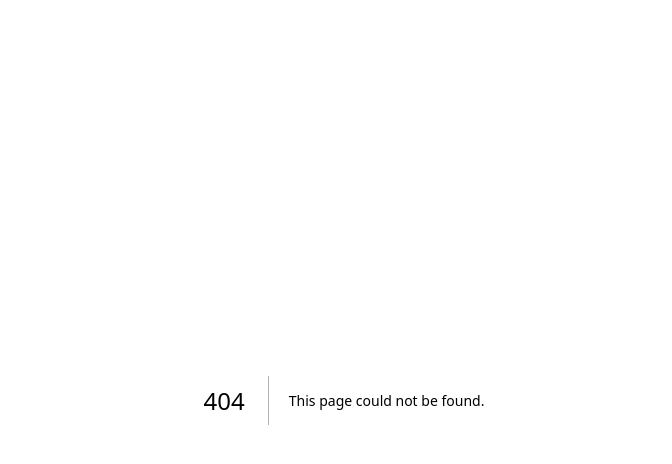
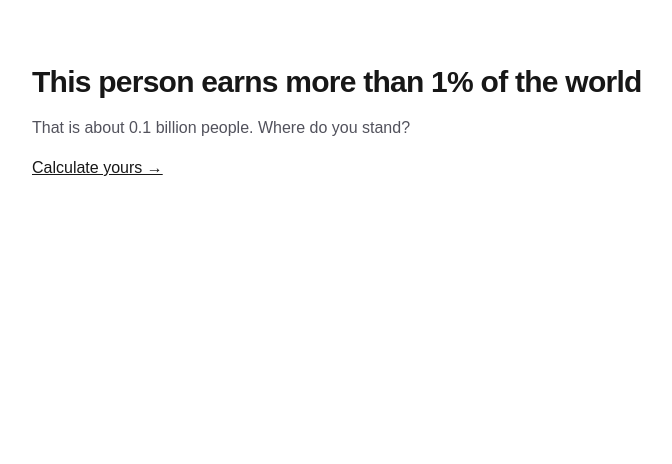
Before and after one commit to codesquare-dev/tiny-tests, a Next.js app: page /income-percentile/r/1 in a window 1280 px wide. Before the commit this address had no page. Shown: the top 464 px of the page, without its empty margins (296-968 px from the left). Built offline with nearby package versions, Linux system fonts and the light colour scheme.

Commit message:
feat: add pre-generated share result pages

```diff
--- /dev/null
+++ b/src/app/income-percentile/r/[p]/page.tsx
@@ -0,0 +1,40 @@
+import type { Metadata } from "next";
+import Link from "next/link";
+import { peopleBelow } from "@/lib/percentile";
+
+type Params = Promise<{ p: string }>;
+
+export function generateStaticParams() {
+  return Array.from({ length: 99 }, (_, i) => ({ p: String(i + 1) }));
+}
+
+export async function generateMetadata({ params }: { params: Params }): Promise<Metadata> {
+  const { p: pParam } = await params;
+  const p = Number(pParam);
+  const title = `I earn more than ${p}% of the world 🌍`;
+  return {
+    title,
+    description: "Find out where your income stands among 8 billion people.",
+    openGraph: { title, images: [`/og/p${p}.png`] },
+    twitter: { card: "summary_large_image" },
+  };
+}
+
+export default async function SharePage({ params }: { params: Params }) {
+  const { p: pParam } = await params;
+  const p = Number(pParam);
+  const billions = (peopleBelow(p) / 1e9).toFixed(1);
+  return (
+    <main className="mx-auto flex w-full max-w-2xl flex-1 flex-col gap-4 px-6 py-16">
+      <h1 className="text-3xl font-bold tracking-tight">
+        This person earns more than {p}% of the world
+      </h1>
+      <p className="text-zinc-600 dark:text-zinc-400">
+        That is about {billions} billion people. Where do you stand?
+      </p>
+      <Link href="/income-percentile/" className="font-medium underline">
+        Calculate yours →
+      </Link>
+    </main>
+  );
+}
```
